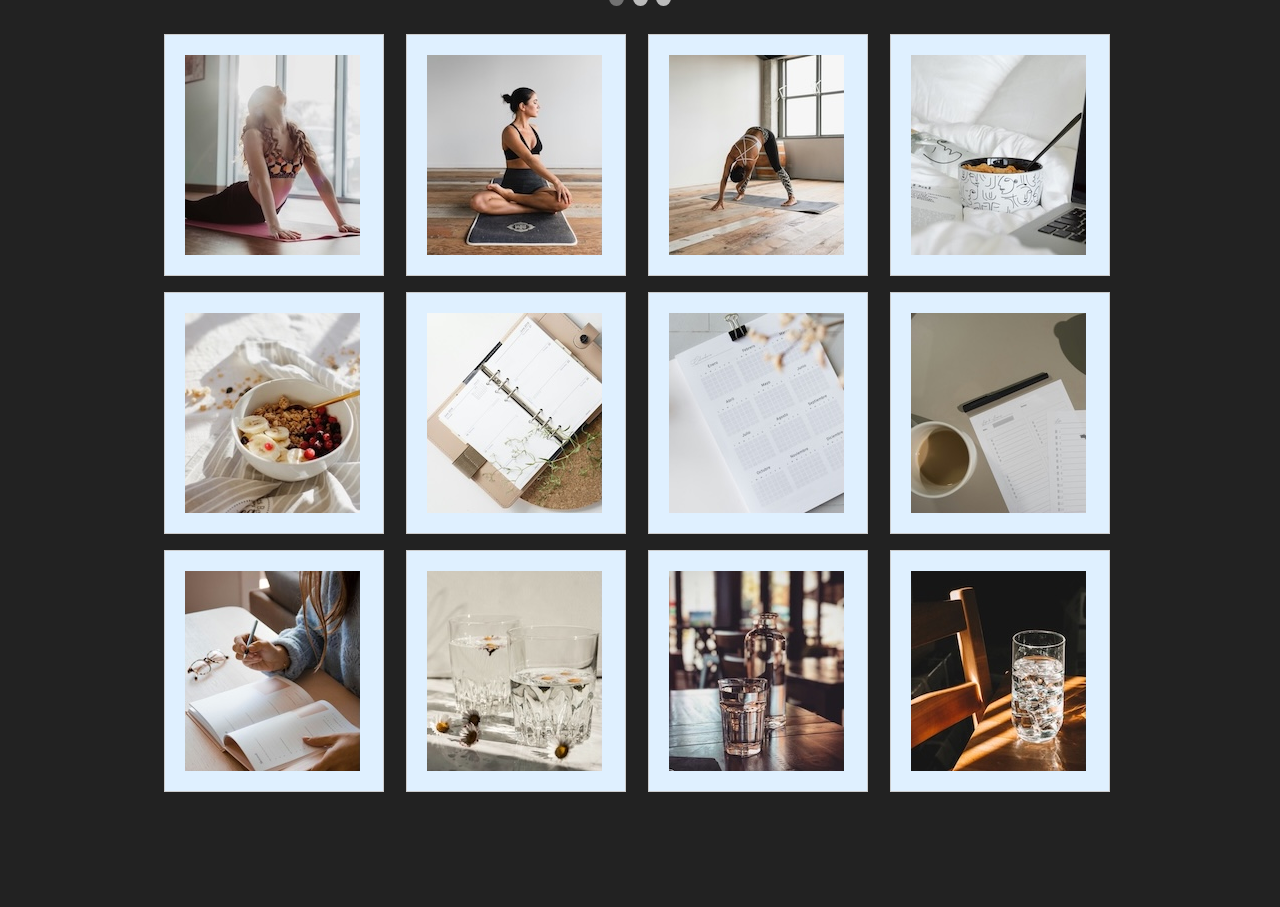
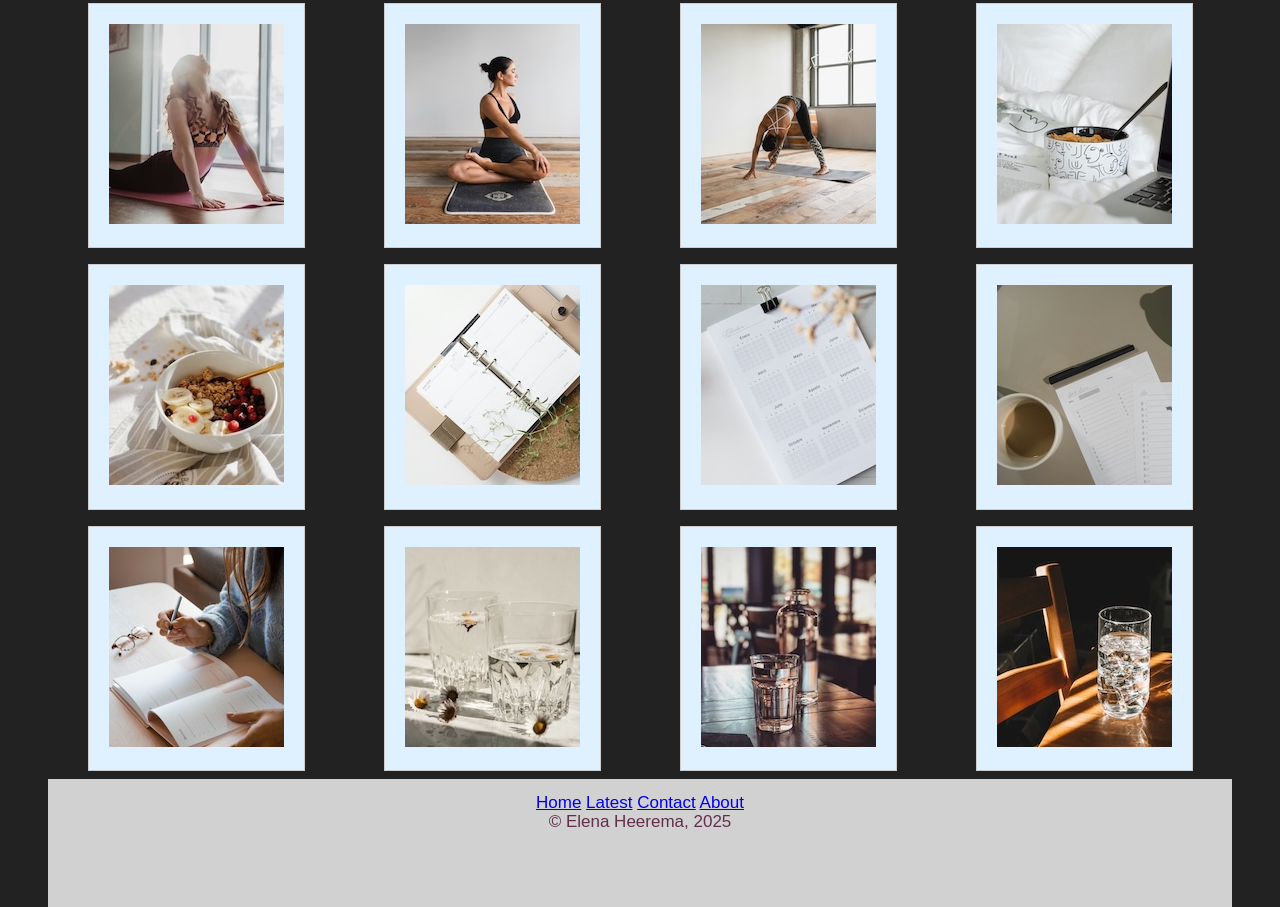
Before and after one commit to erose-go/Final, a plain HTML site: page index.html in a window 1280 px wide. Shown: the part 503-1410 px from the top of the page. Before the commit the page ends 1319 px from the top, so only its background shows below. Drawn offline with nearby package versions, Linux system fonts and the light colour scheme; a web font is replaced by a local one.

Commit message:
fixed grid alignment based on media queries

```diff
--- a/css/style.css
+++ b/css/style.css
@@ -23,11 +23,8 @@ nav, footer { /*-- common styles for nav and footer --*/
   justify-content: center;
   text-align: center;
 }
-nav { /*-- sets navbar height --*/
+nav, footer { /*-- sets navbar height --*/
   height: var(--height);
-}
-footer { /*-- ensures footer is always twice as tall as navbar --*/
-  height: calc(var(--height) * 2); /*-- calc() uses math operators --*/
 }
 h1 {
   margin-top: 1rem;
@@ -180,7 +177,7 @@ em {
 
 .grid-item {
   max-width: 220px;
-  width: 220px;
+  width: auto;
 }
 
 /* for expanding image */
@@ -212,27 +209,56 @@ em {
   cursor: pointer;
 }
 
+footer {
+  font-family: "Cal Sans", sans-serif;
+  float: center;
+  display: block;
+  color: #632f4b;
+  text-align: center;
+  padding: 14px 16px;
+  text-decoration: none;
+  font-size: 17px;
+}
+
+
+/* Change the color of links on hover */
+.footer a:hover {
+  background-color: #e8c0e2;
+  color: black;
+}
+
+/* Add an active class to highlight the current page */
+.footer a.active {
+  background-color: #bcedff;
+}
+.footer {
+  background-color: #ffffff;
+  overflow: hidden;
+}
+
 /*-- children defaults --*/
 .grid-item {
   background-color: aliceblue;
   border: 2px solid royalblue;
   padding: 0.5rem;
   margin: 0.5rem;
+  justify-self: center;
 }
 /*-- Regular layout method, targets children --*/
 
 /*--------------
 - GRID LAYOUT  -
 ----------------*/
-.grid-4x3 {
+.grid {
   display: grid;
-  grid-template-columns: repeat(4, 1fr); /* 3 equal-width columns */
-  grid-template-rows: repeat(3, auto);  /* 4 rows, height auto based on content */
+  /*grid-template-columns: repeat(4, 1fr); */
+  grid-template-rows: repeat(3, auto);
   gap: auto;
-  padding: 16px;
+  padding: 0;
   max-width: 1000px;
   margin: 0 auto;
   box-sizing: border-box;
+  position: relative;
 }
 
 .grid-item {
@@ -240,33 +266,34 @@ em {
   padding: 20px;
   border: 1px solid #ccc;
   font-weight: bold;
+  position: relative;
 }
 /* -- media queries for grid-- */
 @media screen and (min-width: 550px) {
-  .grid-container {
+  .grid {
     grid-template-columns: repeat(2, 1fr);
+    max-width: 550px;
   }
 }
-@media screen and (min-width: 768px) {
-  .grid-container {
+@media screen and (min-width: 775px) {
+  .grid {
     grid-template-columns: repeat(3, 1fr);
+    max-width: 775px;
   }
 }
 @media screen and (min-width: 900px) {
-  .grid-container {
-    grid-template-columns: repeat(4, 1fr);
+  .grid {
+    grid-template-columns: repeat(3, 1fr);
+    max-width: 900px;
   }
 }
 @media screen and (min-width: 1280px) {
-  .grid-container {
+  .grid {
     grid-template-columns: repeat(4, 1fr);
+    max-width: 1280px;
   }
 }
-@media screen and (min-width: 1440px) {
-  .grid-container {
-    grid-template-columns: repeat(6, 1fr);
-  }
-}
+
 
 /*media queries for menu*/
 /* When the screen is less than 600 pixels wide, hide all links, except for the first one ("Home"). Show the link that contains should open and close the topnav (.icon) */
@@ -275,6 +302,9 @@ em {
   .topnav a.icon {
     float: right;
     display: block;
+  }
+  .grid-container {
+    grid-template-columns: repeat(2, 1fr);
   }
 }
 
--- a/index.html
+++ b/index.html
@@ -1,4 +1,4 @@
- onclick="myFunction(this);"<!DOCTYPE html>
+<!DOCTYPE html>
 <html lang="en">
     <head>
         <meta charset="UTF-8">
@@ -16,7 +16,7 @@
     <body>
         <div class="topnav" id="myTopnav">
             <a href="#home" class="active">Home</a>
-            <a href="#news">News</a>
+            <a href="#latest">Latest</a>
             <a href="#contact">Contact</a>
             <a href="#about">About</a>
             <a href="javascript:void(0);" class="icon" onclick="myFunction()">
@@ -65,7 +65,7 @@
             <div id="imgtext"></div>
         </div>
 
-        <div class="grid-4x3">
+        <div class="grid">
             <div class="grid-item">
                 <img src="media/movement-1.jpg" alt="Upward Dog" onclick="myFunction(this)">
             </div>
@@ -104,5 +104,18 @@
             </div>
           </div>
           <script src="js/myjs.js"></script>
+        <footer>
+            <div footer>
+                <div links>
+                    <a href="#home">Home</a>
+                    <a href="#latest">Latest</a>
+                    <a href="#contact">Contact</a>
+                    <a href="#about">About</a>
+                </div>
+            <p>
+                &copy; Elena Heerema, 2025
+            </p>
+        </div>
+        </footer>
     </body>
     </html>
```
